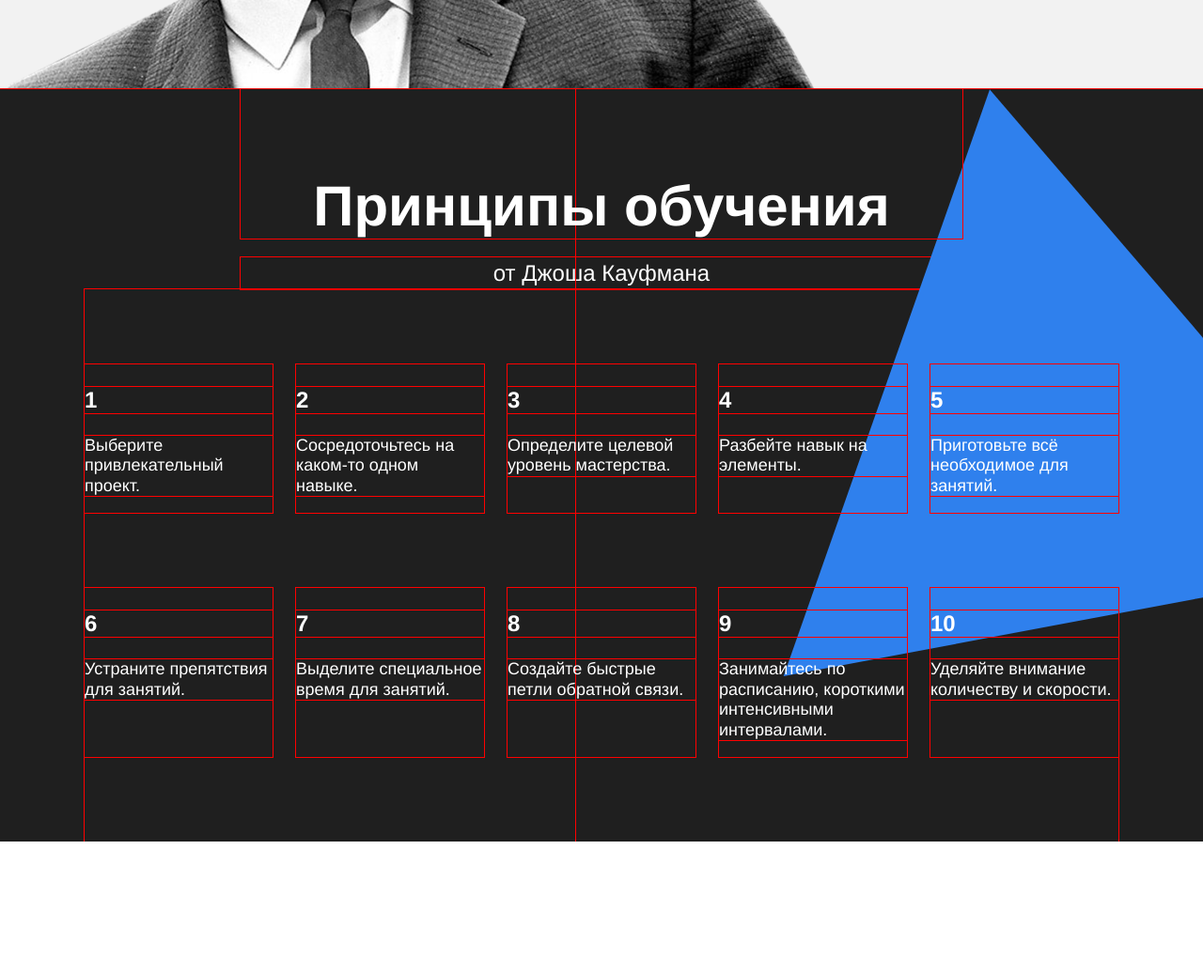
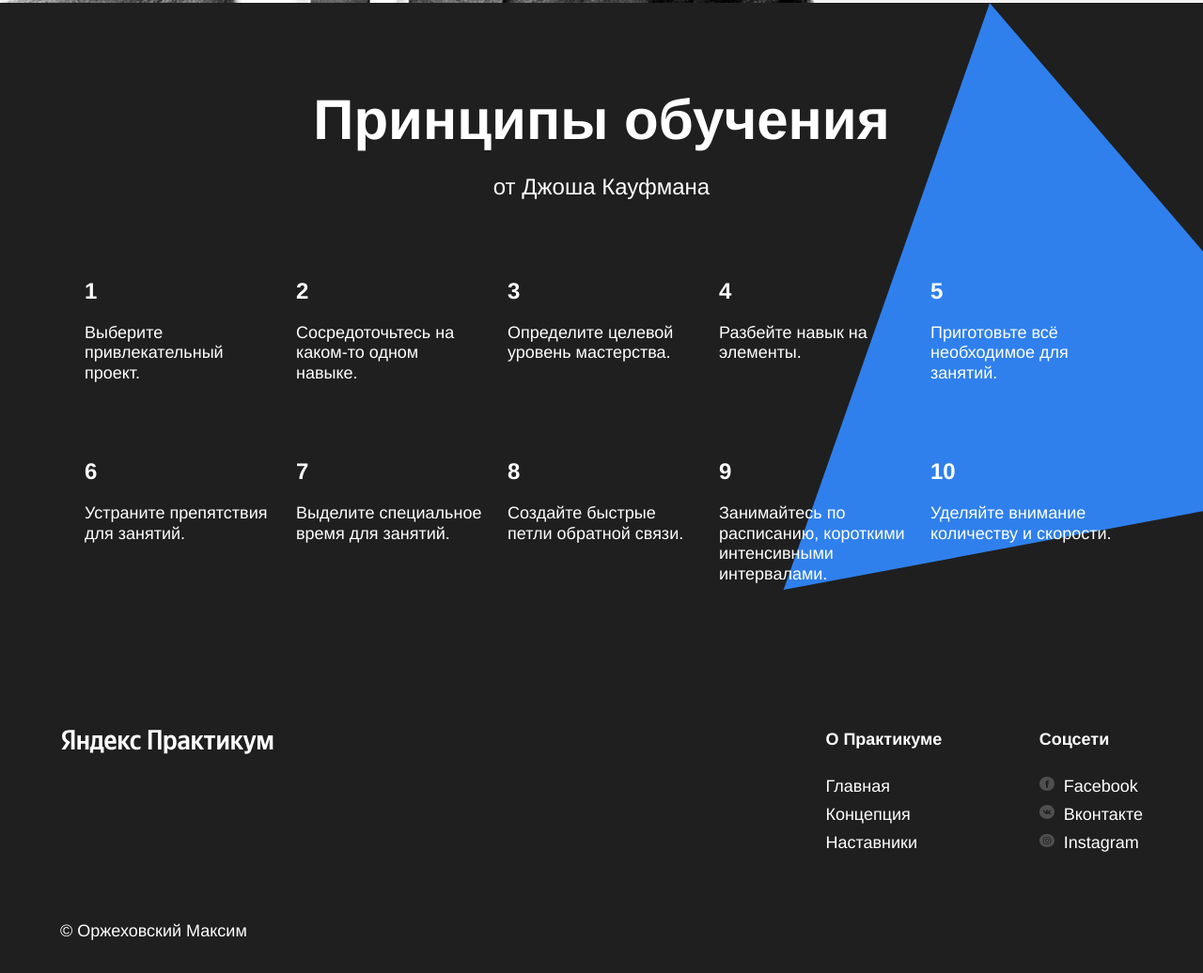
Before and after one commit to Maksim-Orzhekhovskiy/how-to-learn, a plain HTML site: page index.html in a window 1280 px wide. Shown: the part 2894-3930 px from the top of the page at 94% size. Before the commit the page ends 3790 px from the top, so only its background shows below. Drawn offline with Linux system fonts and the light colour scheme.

Commit message:
Первый проект

```diff
--- a/index.html
+++ b/index.html
@@ -81,54 +81,92 @@
         <a class="feynman__link" href="#">Подробнее→</a>
       </section>
       <section class="kaufman">
-        <h2 class="section-title__theme_dark">Принципы обучения</h2>
-        <p class="section-subtitle__theme_dark">от Джоша Кауфмана</p>
-        <div class="table__theme_dark">
-          <div class="table__cell_theme_dark">
-            <h3 class="table__heading_theme_dark">1</h3>
-            <p class="table__text_theme_dark">Выберите привлекательный проект.</p>
+        <h2 class="section-title section-title__theme_dark">Принципы обучения</h2>
+        <p class="section-subtitle section-subtitle__theme_dark">от Джоша Кауфмана</p>
+        <div class="table table__theme_dark">
+          <div class="table__cell table__cell_theme_dark">
+            <h3 class="table__heading table__heading_theme_dark">1</h3>
+            <p class="table__text table__text_theme_dark">Выберите привлекательный проект.</p>
           </div>
-          <div class="table__cell_theme_dark">
-            <h3 class="table__heading_theme_dark">2</h3>
-            <p class="table__text_theme_dark">Сосредоточьтесь на каком-то одном навыке.</p>
+          <div class="table__cell table__cell_theme_dark">
+            <h3 class="table__heading table__heading_theme_dark">2</h3>
+            <p class="table__text table__text_theme_dark">Сосредоточьтесь на каком-то одном навыке.</p>
           </div>
-          <div class="table__cell_theme_dark">
-            <h3 class="table__heading_theme_dark">3</h3>
-            <p class="table__text_theme_dark">Определите целевой уровень мастерства.</p>
+          <div class="table__cell table__cell_theme_dark">
+            <h3 class="table__heading table__heading_theme_dark">3</h3>
+            <p class="table__text table__text_theme_dark">Определите целевой уровень мастерства.</p>
           </div>
-          <div class="table__cell_theme_dark">
-            <h3 class="table__heading_theme_dark">4</h3>
-            <p class="table__text_theme_dark">Разбейте навык на элементы.</p>
+          <div class="table__cell table__cell_theme_dark">
+            <h3 class="table__heading table__heading_theme_dark">4</h3>
+            <p class="table__text table__text_theme_dark">Разбейте навык на элементы.</p>
           </div>
-          <div class="table__cell_theme_dark">
-            <h3 class="table__heading_theme_dark">5</h3>
-            <p class="table__text_theme_dark">Приготовьте всё необходимое для занятий.</p>
+          <div class="table__cell table__cell_theme_dark">
+            <h3 class="table__heading table__heading_theme_dark">5</h3>
+            <p class="table__text table__text_theme_dark">Приготовьте всё необходимое для занятий.</p>
           </div>
-          <div class="table__cell_theme_dark">
-            <h3 class="table__heading_theme_dark">6</h3>
-            <p class="table__text_theme_dark">Устраните препятствия для занятий.</p>
+          <div class="table__cell table__cell_theme_dark">
+            <h3 class="table__heading table__heading_theme_dark">6</h3>
+            <p class="table__text table__text_theme_dark">Устраните препятствия для занятий.</p>
           </div>
-          <div class="table__cell_theme_dark">
-            <h3 class="table__heading_theme_dark">7</h3>
-            <p class="table__text_theme_dark">Выделите специальное время для занятий.</p>
+          <div class="table__cell table__cell_theme_dark">
+            <h3 class="table__heading table__heading_theme_dark">7</h3>
+            <p class="table__text table__text_theme_dark">Выделите специальное время для занятий.</p>
           </div>
-          <div class="table__cell_theme_dark">
-            <h3 class="table__heading_theme_dark">8</h3>
-            <p class="table__text_theme_dark">Создайте быстрые петли обратной связи.</p>
+          <div class="table__cell table__cell_theme_dark">
+            <h3 class="table__heading table__heading_theme_dark">8</h3>
+            <p class="table__text table__text_theme_dark">Создайте быстрые петли обратной связи.</p>
           </div>
-          <div class="table__cell_theme_dark">
-            <h3 class="table__heading_theme_dark">9</h3>
-            <p class="table__text_theme_dark">Занимайтесь по расписанию, короткими интенсивными интервалами.</p>
+          <div class="table__cell table__cell_theme_dark">
+            <h3 class="table__heading table__heading_theme_dark">9</h3>
+            <p class="table__text table__text_theme_dark">Занимайтесь по расписанию, короткими интенсивными интервалами.</p>
           </div>
-          <div class="table__cell_theme_dark">
-            <h3 class="table__heading_theme_dark">10</h3>
-            <p class="table__text_theme_dark">Уделяйте внимание количеству и скорости.</p>
+          <div class="table__cell table__cell_theme_dark">
+            <h3 class="table__heading table__heading_theme_dark">10</h3>
+            <p class="table__text table__text_theme_dark">Уделяйте внимание количеству и скорости.</p>
           </div>
           <img class="kaufman__triangle" src="/images/kaufman-triangle.svg" alt="Синий трехугольник">
         </div>
       </section>
     </div>
-    <footer class="footer"></footer>
+    <footer class="footer">
+      <div class="footer__columns">
+        <div class="footer__column footer__column_content_copyright">
+          <img class="logo logo__place_footer" src="/images/logo_place_footer.svg" alt="Логотип Яндекс.Практикум">
+          <p class="footer__author">&copy; Оржеховский Максим</p>
+        </div>
+        <nav class="footer__column footer__column_content_info">
+          <h4 class="footer__column-heading">О Практикуме</h4>
+          <ul class="footer__column-links">
+            <li class="footer__column-link">
+              <a class="footer__column-link" href="#">Главная</a>
+            </li>
+            <li class="footer__column-link">
+              <a class="footer__column-link" href="#">Концепция</a>
+            </li>
+            <li class="footer__column-link">
+              <a class="footer__column-link" href="#">Наставники</a>
+            </li>
+          </ul>
+        </nav>
+        <div class="footer__column footer__column_content_social">
+          <h4 class="footer__column-heading">Соцсети</h4>
+          <ul class="footer__column-links">
+            <li>
+              <a class="footer__column-link" href="#">
+                <img class="footer__social-icon" src="/images/facebook_color_white.svg" alt="Белый логотип Facebook">Facebook</a>
+            </li>
+            <li>
+              <a class="footer__column-link" href="#">
+                <img class="footer__social-icon" src="/images/vk_color_white.svg" alt="Белый логотип Вконтакте">Вконтакте</a>
+            </li>
+            <li>
+              <a class="footer__column-link" href="#">
+                <img class="footer__social-icon" src="/images/instagram_color_white.svg" alt="Белый логотип Instagram">Instagram</a>
+            </li>
+          </ul>
+        </div>
+      </div>
+    </footer>
   </div>
 </body>
 </html>
--- a/styles/style.css
+++ b/styles/style.css
@@ -1,6 +1,3 @@
-* {
-  outline: 1px solid red;
-}
 .page {
   min-width: 1100px;
   /* мы ещё не умеем делать мобильную версию сайта, */
@@ -23,13 +20,17 @@
   /* выше установили ограничения для секции */
 }
 
+.logo {
+  width: 228px;
+  height: 32px;
+}
+
+
 .logo__place_header {
   position: absolute;
   z-index: 1;
   top: 30px;
   left: 64px;
-  width: 228px;
-  height: 32px;
 }
 
 .header__title {
@@ -160,6 +161,7 @@
   line-height: 1.15;
   font-size: 24px;
   font-weight: 600;
+  margin: 0;
 }
 
 .table__text {
@@ -167,6 +169,7 @@
   font-size: 18px;
   font-weight: normal;
   margin-top: 20px;
+  margin-bottom: 0;
 }
 
 .feynman {
@@ -226,12 +229,6 @@
 }
 
 .section-title__theme_dark {
-  text-align: center;
-  line-height: 1.15;
-  font-size: 60px;
-  font-weight: 600;
-  width: 60%;
-  margin: 0 auto;
   padding-top: 90px;
   color: white;
   z-index: 2;
@@ -239,43 +236,97 @@
 }
 
 .section-subtitle__theme_dark {
-  text-align: center;
-  line-height: 34px;
-  font-size: 24px;
-  font-weight: normal;
-  width: 60%;
-  margin: 20px auto 0;
   color: white;
   z-index: 2;
-  }
+}
 
 .table__theme_dark {
-  display: flex;
-  justify-content: space-between;
-  flex-wrap: wrap;
-  width: 1100px;
-  margin: 0 auto;
   padding-bottom: 90px;
- }
+}
 
 /* и элемента с модификатором вида ключ-значение */
 .table__cell_theme_dark {
   width: 200px;
-  color: white;
   margin-right: 0;
   margin-top: 80px;
   z-index: 2;
 }
 
 .table__heading_theme_dark {
-  line-height: 1.15;
-  font-size: 24px;
-  font-weight: 600;
+  color: white;
 }
 
 .table__text_theme_dark {
-  line-height: 1.2;
+  color: white;
+}
+
+.footer {
+  min-height: 350px;
+  background-color: #1f1f1f;
+  box-sizing: border-box;
+  display: flex;
+}
+
+.footer__columns {
+  display: flex;
+  justify-content: space-between;
+  width: 90%;
+  margin: 60px auto 40px;
+}
+
+.footer__column {
+  display: flex;
+  flex-direction: column;
+  justify-content: space-between;
+}
+
+.footer__column_content_copyright {
+  flex-basis: 711px;
+}
+
+.footer__author {
+  margin: 18px 0;
+  color: white;
+  line-height: 25px;
   font-size: 18px;
   font-weight: normal;
-  margin-top: 20px;
 }
+
+.footer__column_content_info {
+  display: flex;
+  justify-content: flex-start;
+}
+
+.footer__column_content_social {
+  display: flex;
+  justify-content: flex-start;
+}
+
+.footer__column-heading {
+  margin: 0;
+  line-height: 30px;
+  font-size: 18px;
+  font-weight: 600;
+  color: white;
+}
+
+.footer__column-links {
+  line-height: 30px;
+  font-size: 18px;
+  font-weight: normal;
+  list-style: none;
+  margin: 20px 0 0;
+  padding: 0 0 16px;
+}
+
+.footer__column-link {
+  color: white;
+  text-decoration: none;
+  padding: 0;
+}
+
+.footer__social-icon {
+  margin-right: 10px;
+  width: 16px;
+  height: 16px;
+}
```
